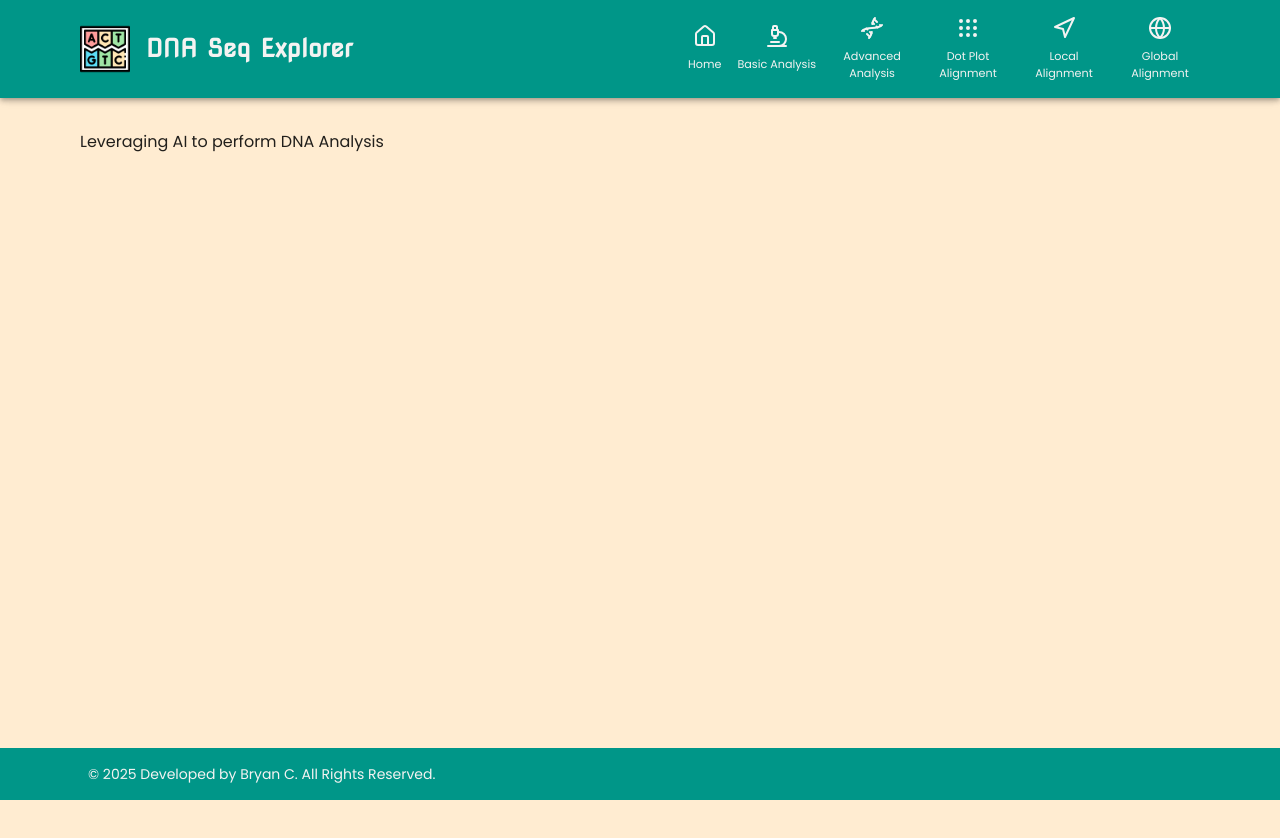
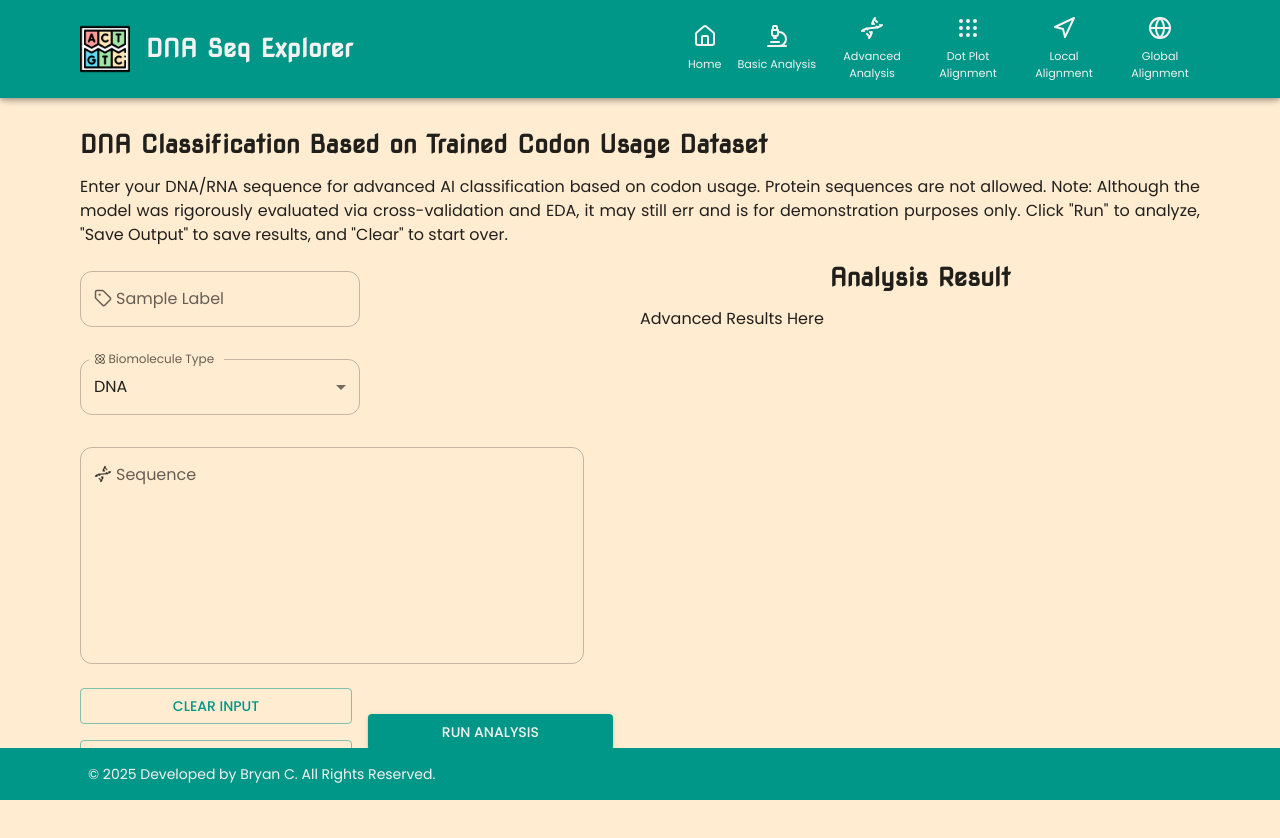
Before and after one commit to bryancastillo10/dna-seq-explorer, a React (Vite) app in the folder client/: page /advanced in a window 1280 px wide. Shown: the top 838 px of the page. Built offline with nearby package versions, Linux system fonts and the light colour scheme.

Commit message:
📁 structure: output block is reusable layout

```diff
--- /dev/null
+++ b/client/src/components/layout/OutputBlock.tsx
@@ -0,0 +1,24 @@
+import { Box, Typography } from "@mui/material";
+
+interface OutputBlockProps {
+	children: React.ReactNode;
+}
+
+const OutputBlock = ({children}: OutputBlockProps) => {
+  return (
+    <Box
+          sx={{
+            display: "flex",
+            flexDirection:"column",
+            width: {xs:"100%", md:"50%"},
+            gap: 2,
+            marginBottom:4
+          }}
+      >
+        <Typography variant="h3" textAlign="center">Analysis Result</Typography>
+		{children}
+	</Box>
+  )
+}
+
+export default OutputBlock
--- /dev/null
+++ b/client/src/features/singleSeq/components/AdvancedResultBlock.tsx
@@ -0,0 +1,12 @@
+import { Box, Typography } from "@mui/material";
+
+
+const AdvancedResultBlock = () => {
+  return (
+	<Box>
+		<Typography>Advanced Results Here</Typography>
+	</Box>
+  )
+}
+
+export default AdvancedResultBlock;
--- /dev/null
+++ b/client/src/features/singleSeq/components/BasicResultBlock.tsx
@@ -0,0 +1,40 @@
+import NucleotideBasicResult from "@/features/singleSeq/components/NucleotideBasicResult";
+import ProteinBasicResult from "@/features/singleSeq/components/ProteinBasicResult";
+
+import { mockDNAData } from "@/features/singleSeq/api/mockData";
+import { getDataComponent } from "@/utils/getDataComponent";
+import NullOutput from "@/components/layout/NullOutput";
+
+const BasicResultBlock = () => {
+  const { sampleLabel, data } = mockDNAData;
+  // const data = null;
+  // const sampleLabel = "Test Sample";
+
+  const renderAnalysisResult = () => {
+    switch(getDataComponent(data)) {
+      case "nucleotide":
+        return (
+          <NucleotideBasicResult
+            sampleLabel={sampleLabel}
+            analysisResult={data}
+          />);
+      case "protein":
+        return (
+          <ProteinBasicResult
+            sampleLabel={sampleLabel}
+            analysisResult={data}
+          />);
+      default:
+        return <NullOutput/>;
+    }
+
+  };
+
+  return (
+	<>
+	{renderAnalysisResult()}
+	</>
+	);
+}
+
+export default BasicResultBlock;
--- a/client/src/routes/advanced.tsx
+++ b/client/src/routes/advanced.tsx
@@ -1,9 +1,35 @@
 import { createFileRoute } from '@tanstack/react-router'
+import { Stack } from '@mui/material';
+
+import SectionHeader from '@/components/layout/SectionHeader';
+import InputSingleSequenceBlock from '@/components/layout/InputSingleSequenceBlock';
+import OutputBlock from '@/components/layout/OutputBlock';
+import AdvancedResultBlock from '@/features/singleSeq/components/AdvancedResultBlock';
 
 export const Route = createFileRoute('/advanced')({
   component: RouteComponent,
-})
+});
 
 function RouteComponent() {
-  return <div>Leveraging AI to perform DNA Analysis</div>
+  const pageDescription = `
+  Enter your DNA/RNA sequence for advanced AI classification based on codon usage. Protein sequences are not allowed.
+  Note: Although the model was rigorously evaluated via cross-validation and EDA, it may still err and is for demonstration purposes only.
+  Click "Run" to analyze, "Save Output" to save results, and "Clear" to start over.
+`
+
+  return (
+  <Stack width="100%">
+    <SectionHeader
+      title="DNA Classification Based on Trained Codon Usage Dataset"
+      description={pageDescription}
+    />
+
+    <Stack flexDirection={{xs: "column", md:"row"}} marginTop={2} marginBottom={4}>
+        <InputSingleSequenceBlock />
+        <OutputBlock>
+          <AdvancedResultBlock/>
+        </OutputBlock>
+      </Stack>
+  </Stack>
+  )
 }
--- a/client/src/routes/basic.tsx
+++ b/client/src/routes/basic.tsx
@@ -3,7 +3,8 @@ import { Stack } from '@mui/material';
 
 import SectionHeader from '@/components/layout/SectionHeader';
 import InputSingleSequenceBlock from '@/components/layout/InputSingleSequenceBlock';
-import OutputBasicAnalysisBlock from '@/components/layout/OutputBasicAnalysisBlock';
+import OutputBlock from '@/components/layout/OutputBlock';
+import BasicResultBlock from '@/features/singleSeq/components/BasicResultBlock';
 
 export const Route = createFileRoute('/basic')({
   component: RouteComponent,
@@ -26,7 +27,9 @@ function RouteComponent() {
       />
       <Stack flexDirection={{xs: "column", md:"row"}} marginTop={2} marginBottom={4}>
         <InputSingleSequenceBlock />
-        <OutputBasicAnalysisBlock />
+        <OutputBlock>
+          <BasicResultBlock/>
+        </OutputBlock>
       </Stack>
     </Stack>
   )
```
